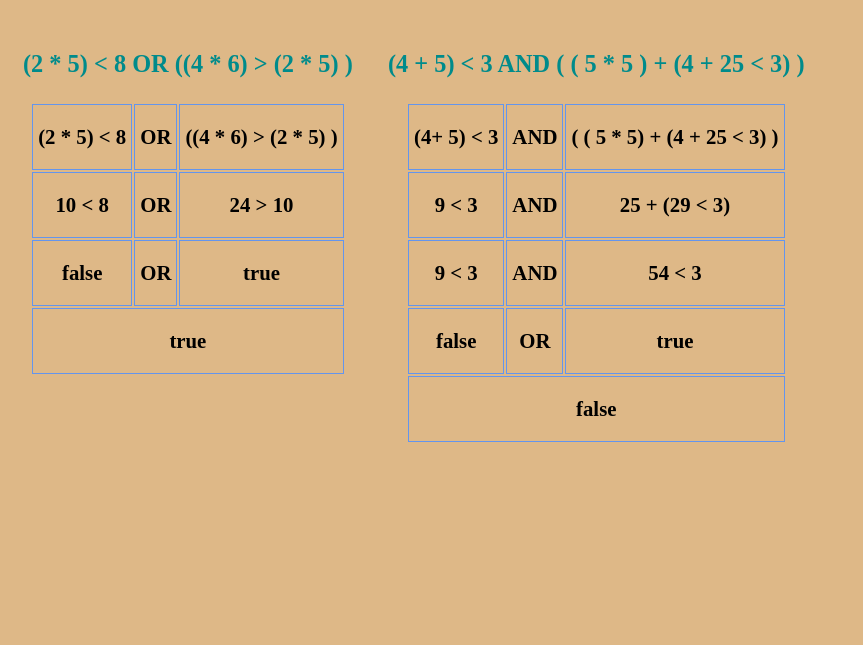
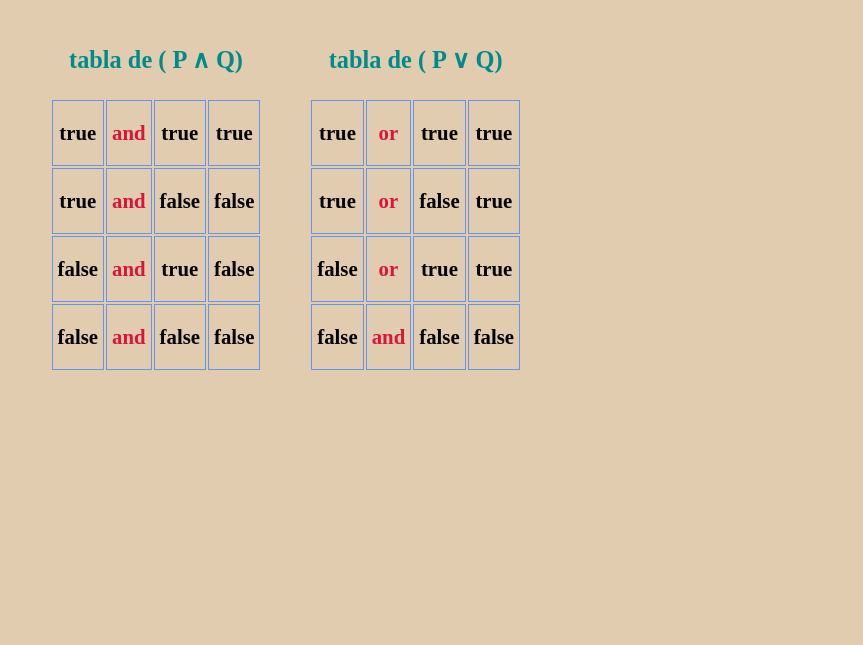
Before and after one commit to JesusDavidJaimesSerranoADSO/JesusDavidJaimesSerrano, a plain HTML site: page taller 1/index.html in a window 1280 px wide. Shown: the part 155-800 px from the top of the page, without its empty margins (0-863 px from the left). Drawn offline with Linux system fonts and the light colour scheme.

Commit message:
Taller 1 Ejercicio 2

```diff
--- a/taller 1/index.html
+++ b/taller 1/index.html
@@ -8,58 +8,66 @@
     <title>Document</title>
 </head>
 <body>
-    <h1>Evidencia de conocimiento</h1>
-    <h2>realizacion de la formula</h2>
-    <div>
-        <h3>(2 * 5) < 8 OR ((4 * 6) > (2 * 5) )</h3>
+    <h1>Tabla de verdades</h1>
+    <h2>Construir la tabla de verdad para las siguientes expresiones: </h2>
+    <div class="verdad">
+        <h3>tabla de ( P ∧ Q) </h3>
         <table>
             <tr>
-                <th>(2 * 5) < 8</th>
-                <th class="OR">OR</th>
-                <th>((4 * 6) > (2 * 5) )</th>
+                <th>true</th>
+                <th> and </th>
+                <th>true</th>
+                <th>true</th>
             </tr>
             <tr>
-                <th>10 < 8</th>
-                <th class="OR">OR</th>
-                <th>24 > 10 </th>
+                <th>true</th>
+                <th> and </th>
+                <th>false</th>
+                <th>false</th>
             </tr>
             <tr>
                 <th>false</th>
-                <th class="OR">OR</th>
-                <th>true </th>
+                <th> and </th>
+                <th>true</th>
+                <th>false</th>
             </tr>
             <tr>
-                <th colspan="3">true</th>
+                <th>false</th>
+                <th> and </th>
+                <th>false</th>
+                <th>false</th>
             </tr>
         </table>
     </div>
-    <div>
-        <h3>(4 + 5) < 3 AND ( ( 5 * 5 ) + (4 + 25 < 3) ) </h3>
+    <div class="falso">
+        <h3>tabla de ( P ∨ Q)  </h3>
         <table>
             <tr>
-                <th>(4+ 5) < 3</th>
-                <th class="OR">AND</th>
-                <th>( ( 5 * 5) + (4 + 25 < 3) )</th>
+                <th>true</th>
+                <th> or </th>
+                <th>true</th>
+                <th>true</th>
             </tr>
             <tr>
-                <th>9 < 3</th>
-                <th class="OR">AND</th>
-                <th> 25 + (29 < 3) </th>
-            </tr>
+                <th>true</th>
+                <th> or </th>
+                <th>false</th>
+                <th>true</th>
             <tr>
-                <th>9 < 3</th>
-                <th class="OR">AND</th>
-                <th> 54 < 3 </th>
+                <th>false</th>
+                <th> or </th>
+                <th>true</th>
+                <th>true</th>
             </tr>
             <tr>
                 <th>false</th>
-                <th class="OR">OR</th>
-                <th>true </th>
+                <th> and </th>
+                <th>false</th>
+                <th>false</th>
             </tr>
-            <tr>
-                <th colspan="3">false</th>
-            </tr>
-        </table>
+        </tr>
+    </table>
     </div>
+
 </body>
 </html>
--- a/taller 1/style.css
+++ b/taller 1/style.css
@@ -1,19 +1,26 @@
 body{
     font-size: 1.3em;
-    background: burlywood;
-}
-div{
-    display: inline-block;
-    margin: 15px;
+    background: rgb(226, 204, 175);
 }
 h3{
     color:darkcyan;
     text-align: center;
 }
-table{
+.verdad{
+    display: inline-block;
+    margin: 10px 2em;
+}
+
+
+.falso{
+    display: inline-block;
     margin: 10px auto;
 }
+
 th{
     border: 1px solid cornflowerblue;
     padding: 20px 5px;
 }
+th:nth-child(2){
+    color: crimson;
+}
```
